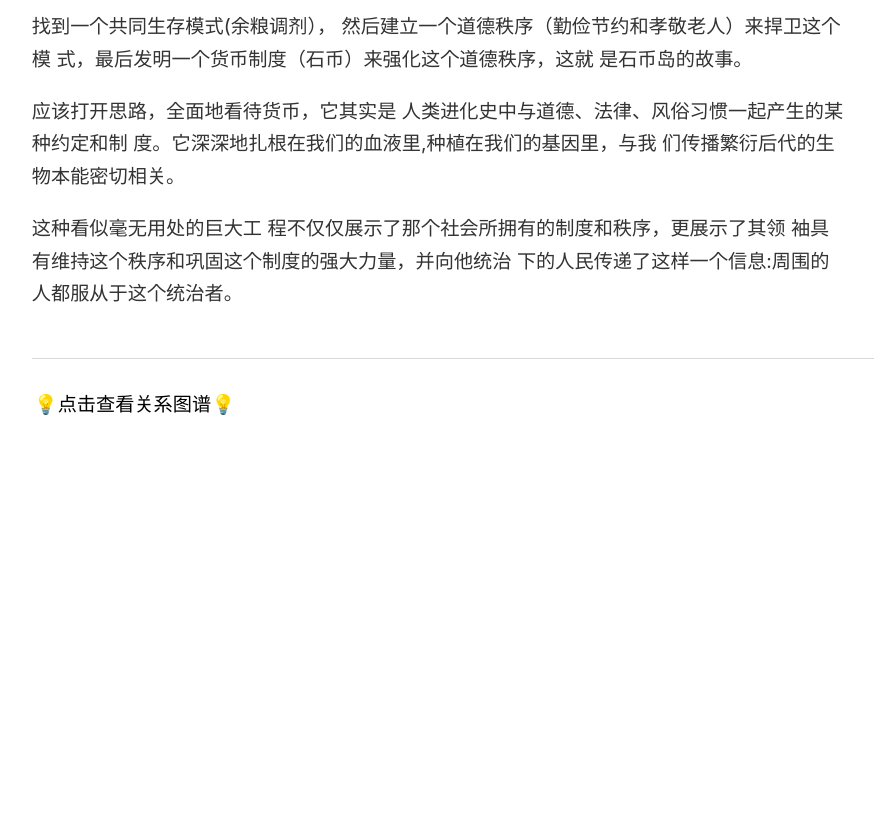
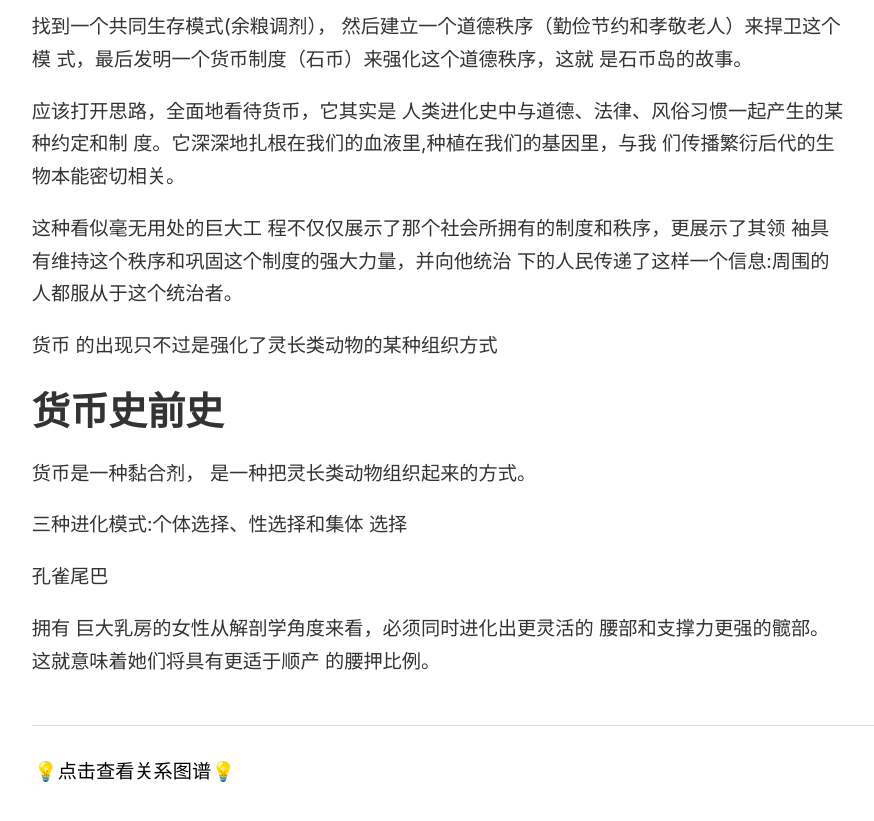
Before and after one commit to wingowen/digital-garden-jekyll, a Jekyll site: the page built from _notes/金融哲学三部曲：货币起源.md, in a window 1280 px wide and 900 px high, scrolled down 1114 px. Shown: the top 821 px of the window, without its empty margins (45-919 px from the left). Built offline with Jekyll 4.4.1, drawn with Linux system fonts in a browser that asks for light colours; before the commit the page ends 1647 px from its top, so only the background shows below that.

Commit message:
vault backup: 2024-09-24 14:35:02

```diff
--- a/_notes/金融哲学三部曲：货币起源.md
+++ b/_notes/金融哲学三部曲：货币起源.md
@@ -23,3 +23,15 @@
 应该打开思路，全面地看待货币，它其实是 人类进化史中与道德、法律、风俗习惯一起产生的某种约定和制 度。它深深地扎根在我们的血液里,种植在我们的基因里，与我 们传播繁衍后代的生物本能密切相关。
 
 这种看似毫无用处的巨大工 程不仅仅展示了那个社会所拥有的制度和秩序，更展示了其领 袖具有维持这个秩序和巩固这个制度的强大力量，并向他统治 下的人民传递了这样一个信息:周围的人都服从于这个统治者。
+
+货币 的出现只不过是强化了灵长类动物的某种组织方式
+
+# 货币史前史
+
+货币是一种黏合剂， 是一种把灵长类动物组织起来的方式。
+
+三种进化模式:个体选择、性选择和集体 选择
+
+孔雀尾巴
+
+拥有 巨大乳房的女性从解剖学角度来看，必须同时进化出更灵活的 腰部和支撑力更强的髋部。这就意味着她们将具有更适于顺产 的腰押比例。
```
Also changed, not shown: _notes/金融哲学三部曲：市场本质.md (+2 -0 lines).
